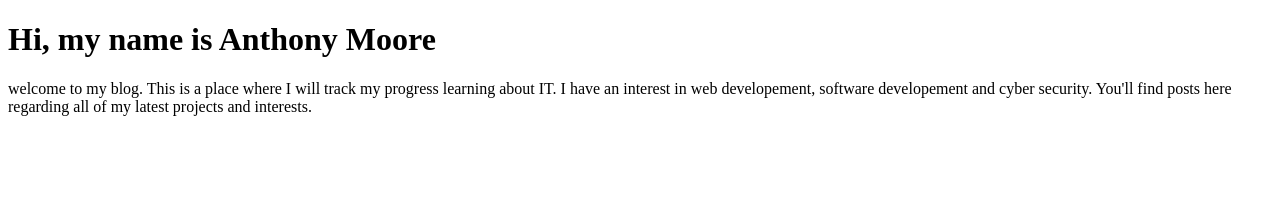
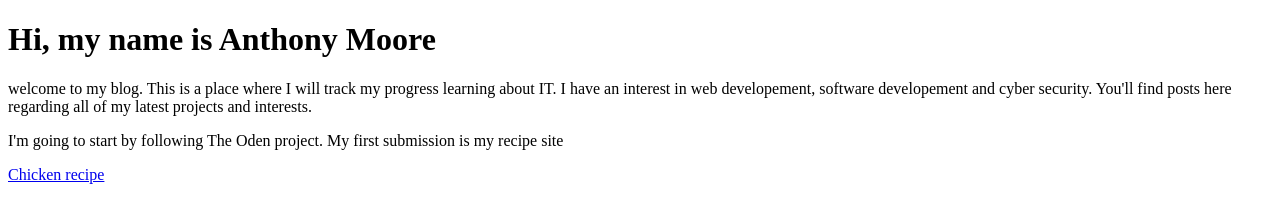
Before and after one commit to amoor131/amoor131.github.io, a plain HTML site: page index.html in a window 1280 px wide. Drawn offline with Linux system fonts and the light colour scheme.

Commit message:
added link on page to recipe project

```diff
--- a/index.html
+++ b/index.html
@@ -6,5 +6,7 @@
         </h1>
         <p> welcome to my blog. This is a place where I will track my progress learning about IT. I have an interest in web developement,
             software developement and cyber security. You'll find posts here regarding all of my latest projects and interests. </p>
-    </body>
+        <p> I'm going to start by following The Oden project. My first submission is my recipe site</p>
+        <a href="Oden/Recipes/Chicken.html">Chicken recipe</a>
+        </body>
 </html>
```
